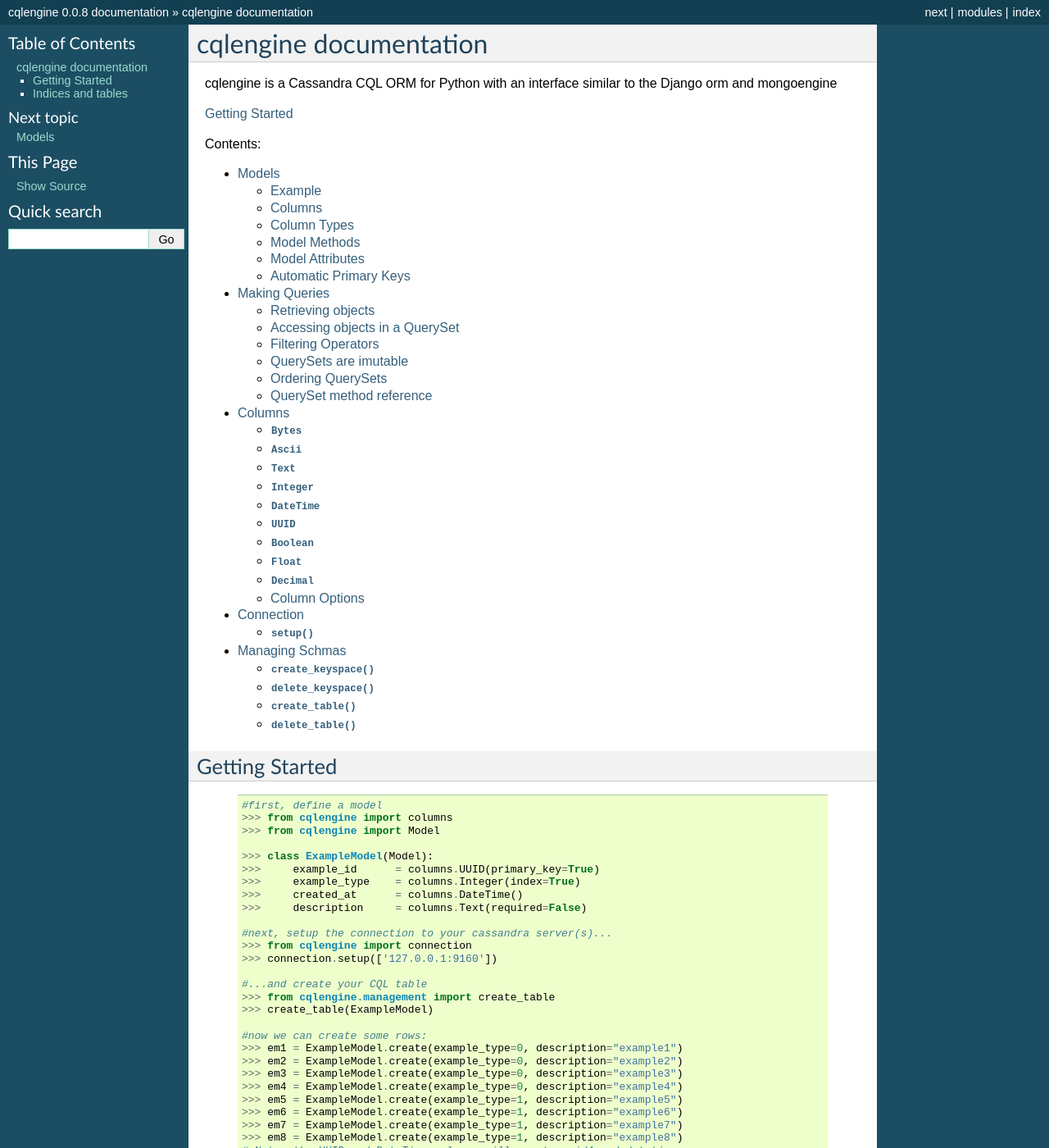
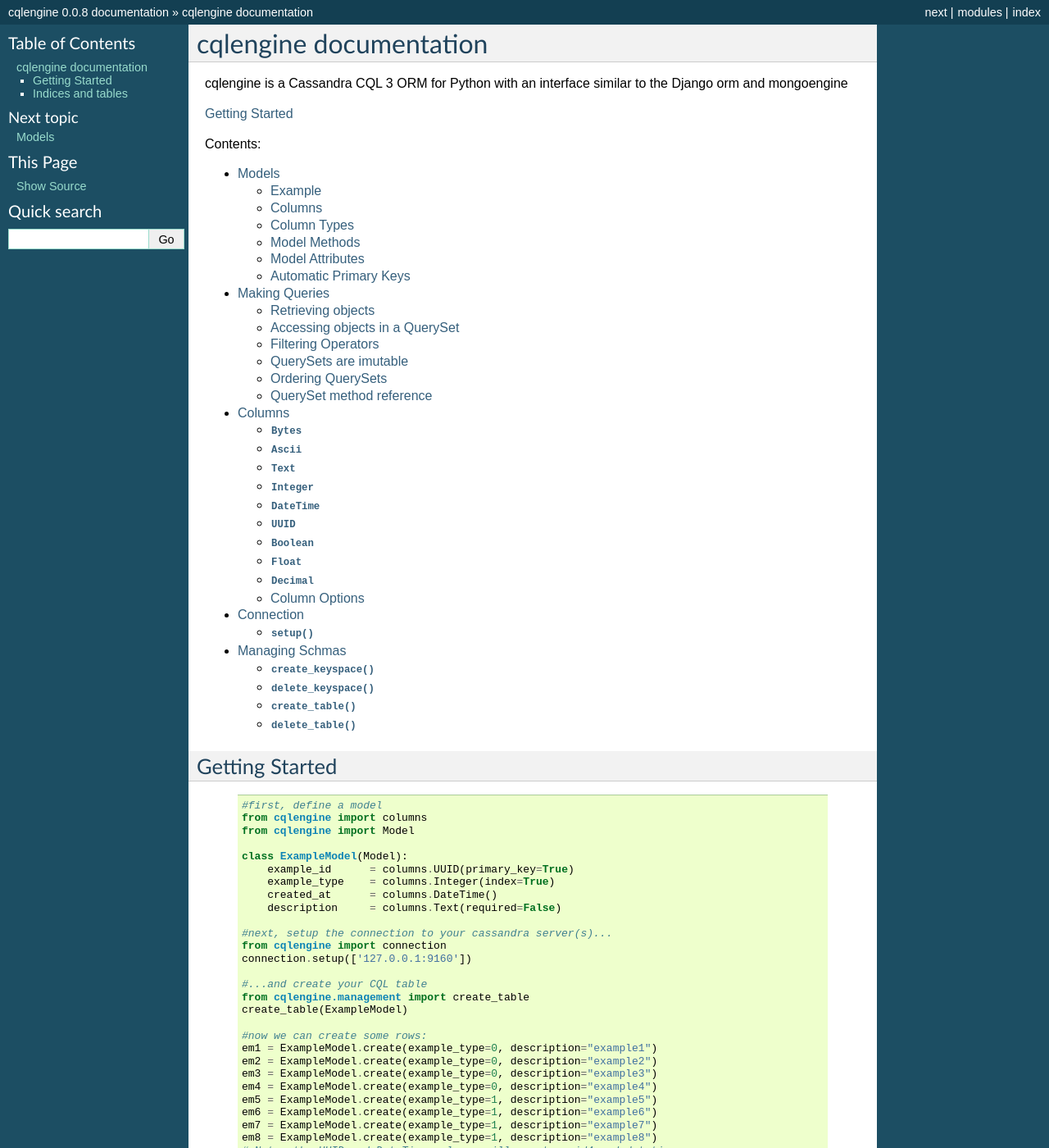
Before and after one commit to datastax/python-driver, a Sphinx documentation site: the page built from docs/index.rst, in a window 1280 px wide and 1400 px high. Shown: the whole window at 82% size. Built offline with Sphinx 7.4.7, drawn with Linux system fonts in a browser that asks for light colours; formulas are drawn with MathJax 3; some of the changed text lies outside the part shown.

```diff
--- a/docs/index.rst
+++ b/docs/index.rst
@@ -5,7 +5,7 @@
 cqlengine documentation
 =======================
 
-cqlengine is a Cassandra CQL ORM for Python with an interface similar to the Django orm and mongoengine
+cqlengine is a Cassandra CQL 3 ORM for Python with an interface similar to the Django orm and mongoengine
 
 :ref:`getting-started`
 
@@ -28,43 +28,43 @@ Getting Started
     .. code-block:: python
 
         #first, define a model
-        >>> from cqlengine import columns
-        >>> from cqlengine import Model
+        from cqlengine import columns
+        from cqlengine import Model
 
-        >>> class ExampleModel(Model):
-        >>>     example_id      = columns.UUID(primary_key=True)
-        >>>     example_type    = columns.Integer(index=True)
-        >>>     created_at      = columns.DateTime()
-        >>>     description     = columns.Text(required=False)
+        class ExampleModel(Model):
+            example_id      = columns.UUID(primary_key=True)
+            example_type    = columns.Integer(index=True)
+            created_at      = columns.DateTime()
+            description     = columns.Text(required=False)
 
         #next, setup the connection to your cassandra server(s)...
-        >>> from cqlengine import connection
-        >>> connection.setup(['127.0.0.1:9160'])
+        from cqlengine import connection
+        connection.setup(['127.0.0.1:9160'])
 
         #...and create your CQL table
-        >>> from cqlengine.management import create_table
-        >>> create_table(ExampleModel)
+        from cqlengine.management import create_table
+        create_table(ExampleModel)
 
         #now we can create some rows:
-        >>> em1 = ExampleModel.create(example_type=0, description="example1")
-        >>> em2 = ExampleModel.create(example_type=0, description="example2")
-        >>> em3 = ExampleModel.create(example_type=0, description="example3")
-        >>> em4 = ExampleModel.create(example_type=0, description="example4")
-        >>> em5 = ExampleModel.create(example_type=1, description="example5")
-        >>> em6 = ExampleModel.create(example_type=1, description="example6")
-        >>> em7 = ExampleModel.create(example_type=1, description="example7")
-        >>> em8 = ExampleModel.create(example_type=1, description="example8")
+        em1 = ExampleModel.create(example_type=0, description="example1")
+        em2 = ExampleModel.create(example_type=0, description="example2")
+        em3 = ExampleModel.create(example_type=0, description="example3")
+        em4 = ExampleModel.create(example_type=0, description="example4")
+        em5 = ExampleModel.create(example_type=1, description="example5")
+        em6 = ExampleModel.create(example_type=1, description="example6")
+        em7 = ExampleModel.create(example_type=1, description="example7")
+        em8 = ExampleModel.create(example_type=1, description="example8")
         # Note: the UUID and DateTime columns will create uuid4 and datetime.now
         # values automatically if we don't specify them when creating new rows
 
         #and now we can run some queries against our table
-        >>> ExampleModel.objects.count()
+        ExampleModel.objects.count()
         8
-        >>> q = ExampleModel.objects(example_type=1)
-        >>> q.count()
+        q = ExampleModel.objects(example_type=1)
+        q.count()
         4
-        >>> for instance in q:
-        >>>     print q.description
+        for instance in q:
+            print q.description
         example5
         example6
         example7
@@ -73,12 +73,12 @@ Getting Started
         #here we are applying additional filtering to an existing query
         #query objects are immutable, so calling filter returns a new
         #query object
-        >>> q2 = q.filter(example_id=em5.example_id)
+        q2 = q.filter(example_id=em5.example_id)
 
-        >>> q2.count()
+        q2.count()
         1
-        >>> for instance in q2:
-        >>>     print q.description
+        for instance in q2:
+            print q.description
         example5
 
 
```
Also changed, not shown: README.md (+1 -3 lines).
